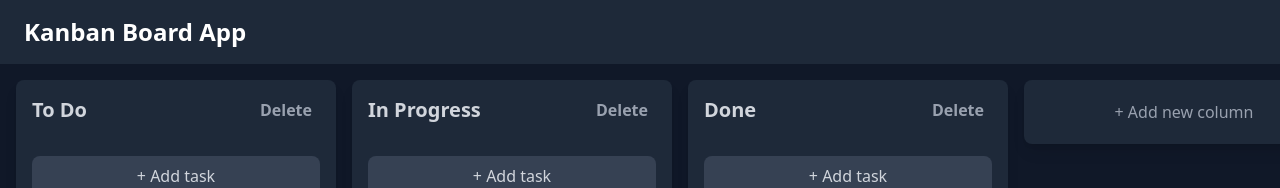
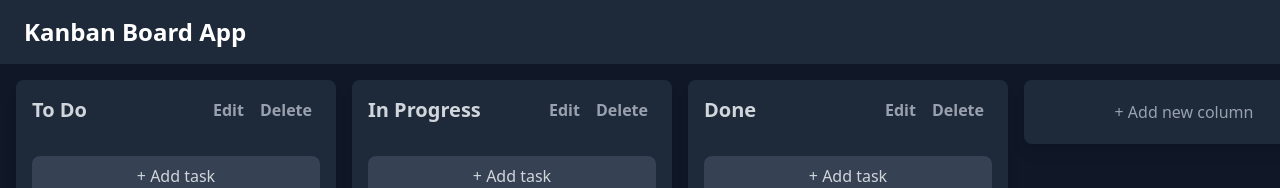
Before and after one commit to ZtheLeader/kanban-board-zain, a React (Vite) app: page /boards in a window 1280 px wide. Shown: the top 188 px of the page. Built offline with nearby package versions, Linux system fonts and the light colour scheme.

Commit message:
feat: Implement column renaming functionality in kanban

```diff
--- a/src/context/kanban/kanbanReducer.ts
+++ b/src/context/kanban/kanbanReducer.ts
@@ -24,7 +24,17 @@ export const kanbanReducer = (state: KanbanStateType, action: Action): KanbanSta
       };
     }
     case 'RENAME_COLUMN': {
-      return state;
+      const { id, newTitle } = action.payload;
+      return {
+        ...state,
+        columns: {
+          ...state.columns,
+          [id]: {
+            ...state.columns[id],
+            title: newTitle,
+          },
+        },
+      };
     }
     case 'DELETE_COLUMN': {
       const { id } = action.payload;
--- a/src/features/kanban/Column.tsx
+++ b/src/features/kanban/Column.tsx
@@ -26,10 +26,22 @@ const Column = ({ column }: ColumnProps) => {
     });
   };
 
+  const handleEditColumn = () => {
+    const newTitle = window.prompt("Edit column title:", column.title);
+    if (newTitle) {
+      dispatch({ type: 'RENAME_COLUMN', payload: { id: column.id, newTitle } });
+    }
+  };
+
   return (
     <div className="flex-shrink-0 w-80 bg-gray-800 rounded-lg p-4 shadow-lg h-full max-h-screen flex flex-col">
       <div className="flex justify-between items-center mb-4">
         <h2 className="text-xl font-semibold text-gray-300">{column.title}</h2>
+        <div>
+          <button onClick={handleEditColumn} className='text-gray-400 hover:text-blue-500 font-bold transition-colors duration-200 leading-none px-2' aria-label="Edit column">
+            Edit
+          </button>
+
           <button
             onClick={handleDeleteColumn}
             className="text-gray-400 hover:text-red-500 font-bold transition-colors duration-200 leading-none px-2"
@@ -37,6 +49,7 @@ const Column = ({ column }: ColumnProps) => {
           >
             Delete
           </button>
+        </div>
       </div>
 
       <Droppable droppableId={column.id}>
```
Lines whose indentation alone changed are shown as unchanged.
